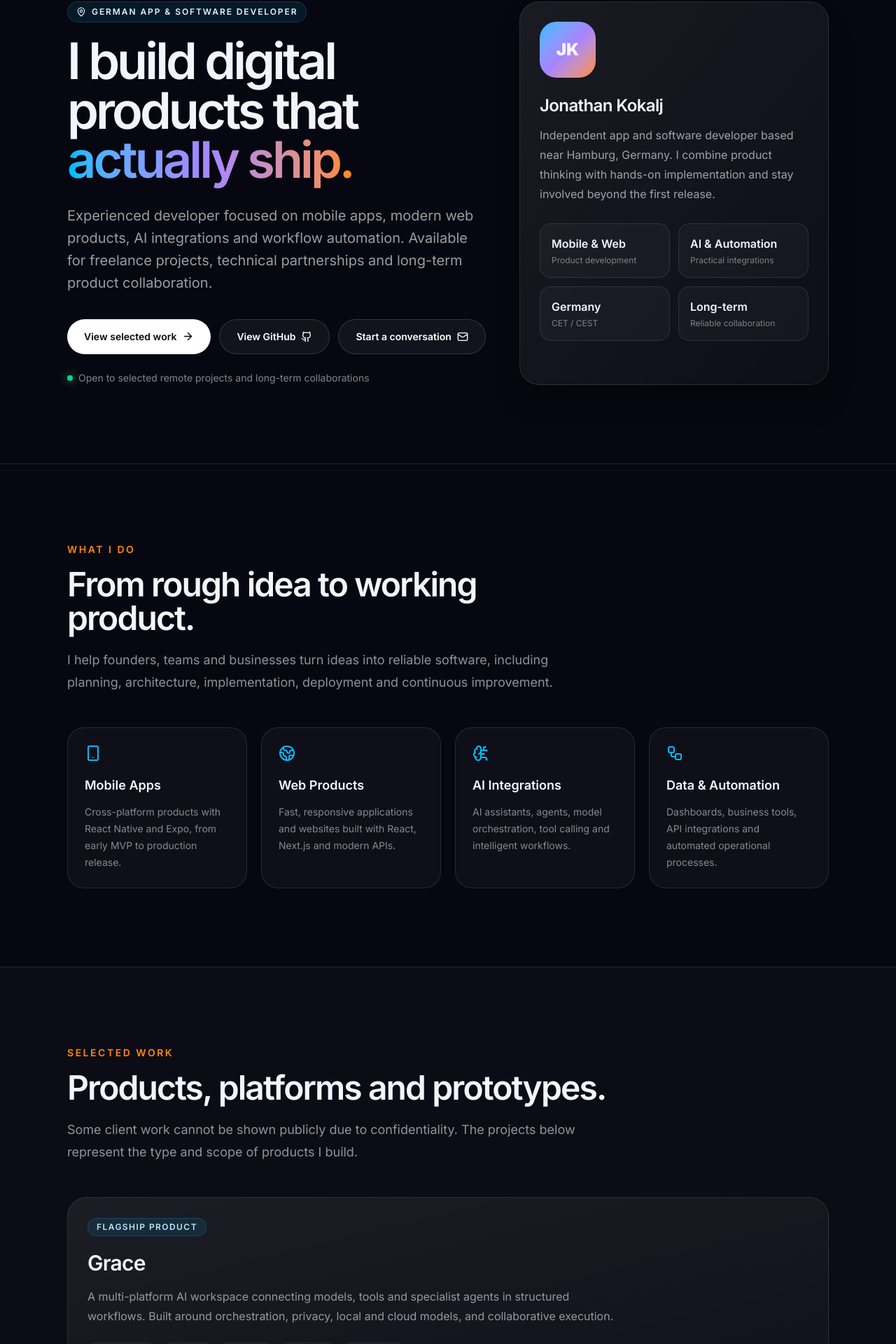
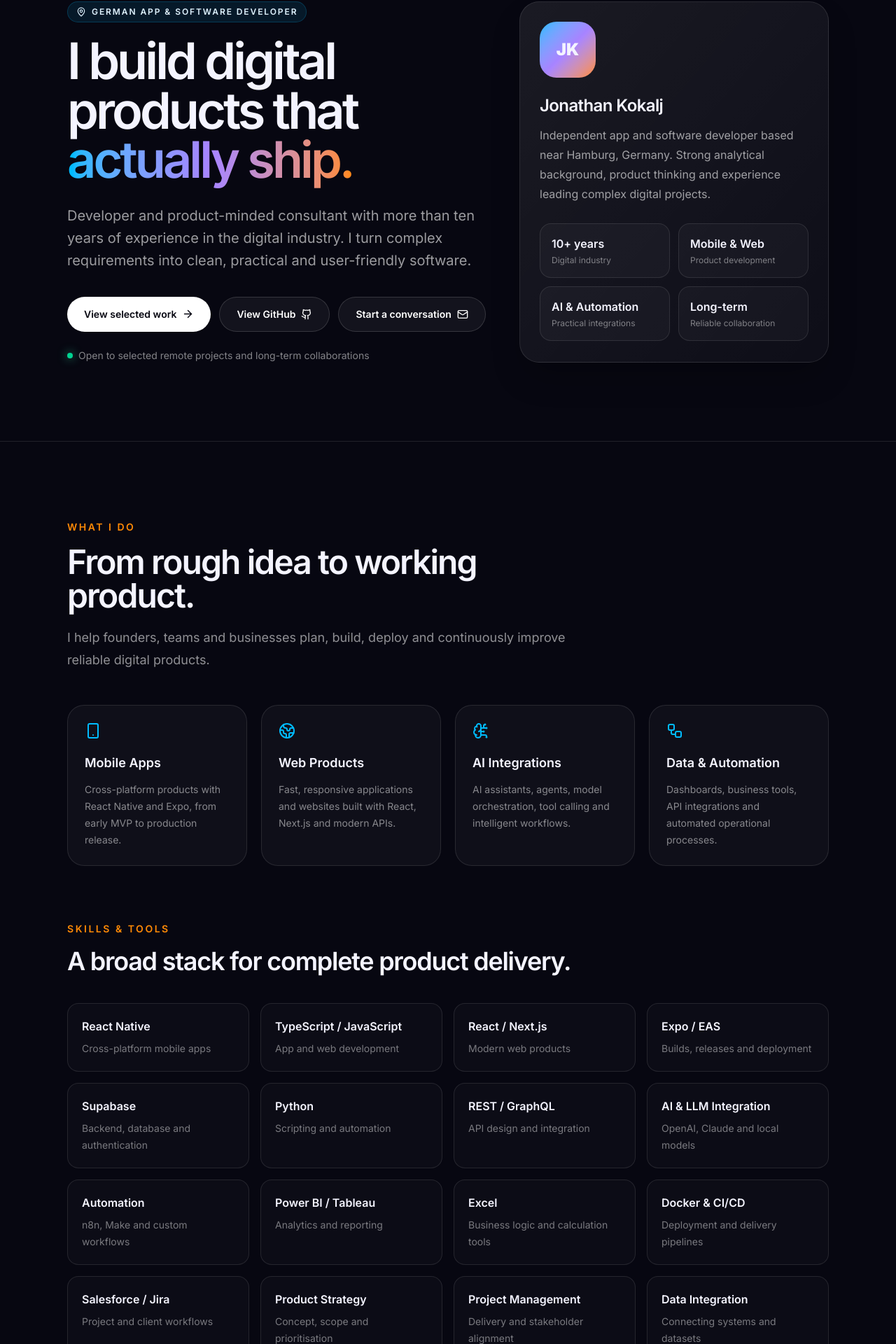
Before and after one commit to rem0ulade/vantura-neu, a Next.js app: page /rem0/portfolio in a window 1280 px wide. Shown: the part 175-2095 px from the top of the page at 70% size. Built offline with nearby package versions, Linux system fonts and the light colour scheme.

Commit message:
Expand portfolio with skills and experience

```diff
--- a/app/rem0/portfolio/page.tsx
+++ b/app/rem0/portfolio/page.tsx
@@ -43,6 +43,25 @@ const capabilities = [
   },
 ]
 
+const skills = [
+  ['React Native', 'Cross-platform mobile apps'],
+  ['TypeScript / JavaScript', 'App and web development'],
+  ['React / Next.js', 'Modern web products'],
+  ['Expo / EAS', 'Builds, releases and deployment'],
+  ['Supabase', 'Backend, database and authentication'],
+  ['Python', 'Scripting and automation'],
+  ['REST / GraphQL', 'API design and integration'],
+  ['AI & LLM Integration', 'OpenAI, Claude and local models'],
+  ['Automation', 'n8n, Make and custom workflows'],
+  ['Power BI / Tableau', 'Analytics and reporting'],
+  ['Excel', 'Business logic and calculation tools'],
+  ['Docker & CI/CD', 'Deployment and delivery pipelines'],
+  ['Salesforce / Jira', 'Project and client workflows'],
+  ['Product Strategy', 'Concept, scope and prioritisation'],
+  ['Project Management', 'Delivery and stakeholder alignment'],
+  ['Data Integration', 'Connecting systems and datasets'],
+]
+
 const projects = [
   {
     title: 'Grace',
@@ -82,6 +101,42 @@ const projects = [
   },
 ]
 
+const experience = [
+  {
+    role: 'Freelance App & Software Developer',
+    company: 'Self-employed · Vantura Studios',
+    text: 'Development of apps, websites and software solutions for businesses and founders. Technical consulting, product concepts, project management and end-to-end implementation.',
+  },
+  {
+    role: 'Senior Manager Strategic Investment',
+    company: 'Weischer.Cinema GmbH',
+    text: 'Condition strategy, investment coordination, controlling of agreements and budgets, market analysis and KPI implementation.',
+  },
+  {
+    role: 'Senior Deal & Inventory Manager',
+    company: 'Publicis Media GmbH',
+    text: 'Budget and contract management for national and international clients, pricing analysis, negotiations, process optimisation and project management.',
+  },
+  {
+    role: 'Client Campaign Manager',
+    company: 'RMS Radio Marketing Services',
+    text: 'Campaign management, client support and project leadership for a Salesforce implementation in campaign management.',
+  },
+  {
+    role: 'Media Dispatcher',
+    company: 'Weischer.Media',
+    text: 'Planning and disposition of cinema advertising for the Swiss market.',
+  },
+]
+
+const certificates = [
+  ['Financial Analysis', 'Institute of Management, Technology and Finance · 2025'],
+  ['International Business Management', 'Human and Emotion: CHRMI · 2025'],
+  ['Economics for Business Leaders', 'LinkedIn Learning · 2024'],
+  ['Excel for Investment Professionals', 'LinkedIn Learning · 2024'],
+  ['Strategic Negotiations', 'LinkedIn Learning · 2024'],
+]
+
 export default function JonathanPortfolioPage() {
   return (
     <div className="min-h-screen bg-[#070711] text-[#f4f4ff]">
@@ -93,18 +148,11 @@ export default function JonathanPortfolioPage() {
           <div className="flex items-center gap-5 text-sm text-white/60">
             <a href="#work" className="hidden hover:text-white sm:block">Work</a>
             <a href="#skills" className="hidden hover:text-white sm:block">Skills</a>
-            <a
-              href="https://github.com/rem0ulade"
-              target="_blank"
-              rel="noreferrer"
-              className="hidden items-center gap-2 hover:text-white sm:inline-flex"
-            >
+            <a href="#experience" className="hidden hover:text-white md:block">Experience</a>
+            <a href="https://github.com/rem0ulade" target="_blank" rel="noreferrer" className="hidden items-center gap-2 hover:text-white sm:inline-flex">
               <Github size={15} /> GitHub
             </a>
-            <a
-              href="mailto:jk@vantura-studios.com?subject=Project%20inquiry%20for%20Jonathan%20Kokalj"
-              className="rounded-full border border-white/15 bg-white/5 px-4 py-2 font-semibold text-white transition hover:bg-white/10"
-            >
+            <a href="mailto:jk@vantura-studios.com?subject=Project%20inquiry%20for%20Jonathan%20Kokalj" className="rounded-full border border-white/15 bg-white/5 px-4 py-2 font-semibold text-white transition hover:bg-white/10">
               Let&apos;s talk
             </a>
           </div>
@@ -122,7 +170,7 @@ export default function JonathanPortfolioPage() {
                 I build digital products that <span className="bg-gradient-to-r from-sky-400 via-violet-400 to-orange-400 bg-clip-text text-transparent">actually ship.</span>
               </h1>
               <p className="mt-7 max-w-2xl text-lg leading-8 text-white/60 sm:text-xl">
-                Experienced developer focused on mobile apps, modern web products, AI integrations and workflow automation. Available for freelance projects, technical partnerships and long-term product collaboration.
+                Developer and product-minded consultant with more than ten years of experience in the digital industry. I turn complex requirements into clean, practical and user-friendly software.
               </p>
               <div className="mt-9 flex flex-col gap-3 sm:flex-row">
                 <a href="#work" className="inline-flex items-center justify-center gap-2 rounded-full bg-white px-6 py-3.5 text-sm font-semibold text-[#070711]">
@@ -145,13 +193,13 @@ export default function JonathanPortfolioPage() {
               <div className="grid h-20 w-20 place-items-center rounded-3xl bg-gradient-to-br from-sky-400 via-violet-400 to-orange-400 text-2xl font-black">JK</div>
               <h2 className="mt-6 text-2xl font-semibold tracking-tight">Jonathan Kokalj</h2>
               <p className="mt-3 leading-7 text-white/60">
-                Independent app and software developer based near Hamburg, Germany. I combine product thinking with hands-on implementation and stay involved beyond the first release.
+                Independent app and software developer based near Hamburg, Germany. Strong analytical background, product thinking and experience leading complex digital projects.
               </p>
               <div className="mt-7 grid grid-cols-2 gap-3">
                 {[
+                  ['10+ years', 'Digital industry'],
                   ['Mobile & Web', 'Product development'],
                   ['AI & Automation', 'Practical integrations'],
-                  ['Germany', 'CET / CEST'],
                   ['Long-term', 'Reliable collaboration'],
                 ].map(([title, text]) => (
                   <div key={title} className="rounded-2xl border border-white/10 bg-white/[0.03] p-4">
@@ -168,7 +216,7 @@ export default function JonathanPortfolioPage() {
           <p className="text-sm font-semibold uppercase tracking-[0.18em] text-orange-400">What I do</p>
           <h2 className="mt-4 max-w-3xl text-4xl font-semibold tracking-[-0.04em] sm:text-5xl">From rough idea to working product.</h2>
           <p className="mt-5 max-w-3xl text-lg leading-8 text-white/55">
-            I help founders, teams and businesses turn ideas into reliable software, including planning, architecture, implementation, deployment and continuous improvement.
+            I help founders, teams and businesses plan, build, deploy and continuously improve reliable digital products.
           </p>
           <div className="mt-12 grid gap-5 sm:grid-cols-2 lg:grid-cols-4">
             {capabilities.map(({ icon: Icon, title, text }) => (
@@ -178,6 +226,19 @@ export default function JonathanPortfolioPage() {
                 <p className="mt-3 text-sm leading-6 text-white/50">{text}</p>
               </article>
             ))}
+          </div>
+
+          <div className="mt-20">
+            <p className="text-sm font-semibold uppercase tracking-[0.18em] text-orange-400">Skills & tools</p>
+            <h2 className="mt-4 text-3xl font-semibold tracking-[-0.035em] sm:text-4xl">A broad stack for complete product delivery.</h2>
+            <div className="mt-10 grid gap-4 sm:grid-cols-2 lg:grid-cols-4">
+              {skills.map(([title, text]) => (
+                <article key={title} className="rounded-2xl border border-white/10 bg-white/[0.025] p-5">
+                  <h3 className="font-semibold">{title}</h3>
+                  <p className="mt-2 text-sm leading-6 text-white/45">{text}</p>
+                </article>
+              ))}
+            </div>
           </div>
         </section>
 
@@ -190,20 +251,47 @@ export default function JonathanPortfolioPage() {
             </p>
             <div className="mt-12 grid gap-6 md:grid-cols-2">
               {projects.map((project) => (
-                <article
-                  key={project.title}
-                  className={`rounded-[28px] border border-white/10 bg-gradient-to-br from-white/[0.07] to-white/[0.025] p-7 ${project.featured ? 'md:col-span-2' : ''}`}
-                >
-                  <div className="inline-flex rounded-full border border-sky-400/20 bg-sky-400/10 px-3 py-1 text-xs font-semibold uppercase tracking-[0.12em] text-sky-200">
-                    {project.label}
-                  </div>
+                <article key={project.title} className={`rounded-[28px] border border-white/10 bg-gradient-to-br from-white/[0.07] to-white/[0.025] p-7 ${project.featured ? 'md:col-span-2' : ''}`}>
+                  <div className="inline-flex rounded-full border border-sky-400/20 bg-sky-400/10 px-3 py-1 text-xs font-semibold uppercase tracking-[0.12em] text-sky-200">{project.label}</div>
                   <h3 className="mt-5 text-2xl font-semibold tracking-tight sm:text-3xl">{project.title}</h3>
                   <p className="mt-4 max-w-3xl leading-7 text-white/55">{project.description}</p>
                   <div className="mt-6 flex flex-wrap gap-2">
-                    {project.tags.map((tag) => (
-                      <span key={tag} className="rounded-full border border-white/10 px-3 py-1 text-xs text-white/70">{tag}</span>
-                    ))}
+                    {project.tags.map((tag) => <span key={tag} className="rounded-full border border-white/10 px-3 py-1 text-xs text-white/70">{tag}</span>)}
                   </div>
+                </article>
+              ))}
+            </div>
+          </div>
+        </section>
+
+        <section id="experience" className="mx-auto max-w-6xl px-6 py-20 lg:px-8 lg:py-28">
+          <p className="text-sm font-semibold uppercase tracking-[0.18em] text-orange-400">Experience</p>
+          <h2 className="mt-4 max-w-3xl text-4xl font-semibold tracking-[-0.04em] sm:text-5xl">Technical delivery backed by business experience.</h2>
+          <p className="mt-5 max-w-3xl text-lg leading-8 text-white/55">
+            My background combines software development, analytics, commercial strategy, negotiation and project leadership.
+          </p>
+          <div className="mt-12 space-y-5">
+            {experience.map((item) => (
+              <article key={`${item.role}-${item.company}`} className="grid gap-4 rounded-[24px] border border-white/10 bg-white/[0.03] p-6 md:grid-cols-[.8fr_1.2fr] md:p-7">
+                <div>
+                  <h3 className="text-xl font-semibold">{item.role}</h3>
+                  <p className="mt-2 text-sm font-medium text-orange-300">{item.company}</p>
+                </div>
+                <p className="leading-7 text-white/55">{item.text}</p>
+              </article>
+            ))}
+          </div>
+        </section>
+
+        <section className="border-y border-white/10 bg-white/[0.02]">
+          <div className="mx-auto max-w-6xl px-6 py-20 lg:px-8 lg:py-24">
+            <p className="text-sm font-semibold uppercase tracking-[0.18em] text-orange-400">Certificates</p>
+            <h2 className="mt-4 text-3xl font-semibold tracking-[-0.035em] sm:text-4xl">Continuous learning across technology and business.</h2>
+            <div className="mt-10 grid gap-4 sm:grid-cols-2 lg:grid-cols-3">
+              {certificates.map(([title, issuer]) => (
+                <article key={title} className="rounded-2xl border border-white/10 bg-white/[0.03] p-5">
+                  <h3 className="font-semibold">{title}</h3>
+                  <p className="mt-2 text-sm leading-6 text-white/45">{issuer}</p>
                 </article>
               ))}
             </div>
@@ -237,9 +325,7 @@ export default function JonathanPortfolioPage() {
             <div className="flex flex-col items-start justify-between gap-8 lg:flex-row lg:items-center">
               <div>
                 <h2 className="text-3xl font-semibold tracking-[-0.04em] sm:text-4xl">Have an app, product or idea in mind?</h2>
-                <p className="mt-4 max-w-2xl text-lg leading-8 text-white/55">
-                  Small initial budgets are not automatically a deal-breaker when the project, people and long-term potential make sense.
-                </p>
+                <p className="mt-4 max-w-2xl text-lg leading-8 text-white/55">Small initial budgets are not automatically a deal-breaker when the project, people and long-term potential make sense.</p>
               </div>
               <a href="mailto:jk@vantura-studios.com?subject=Project%20inquiry%20for%20Jonathan%20Kokalj" className="inline-flex shrink-0 items-center gap-2 rounded-full bg-white px-6 py-3.5 text-sm font-semibold text-[#070711]">
                 Email me <Mail size={17} />
@@ -253,9 +339,7 @@ export default function JonathanPortfolioPage() {
         <div className="mx-auto flex max-w-6xl flex-col justify-between gap-4 sm:flex-row">
           <span>© 2026 Jonathan Kokalj · Vantura Studios</span>
           <div className="flex gap-5">
-            <a href="https://github.com/rem0ulade" target="_blank" rel="noreferrer" className="inline-flex items-center gap-2 hover:text-white">
-              <Github size={15} /> github.com/rem0ulade
-            </a>
+            <a href="https://github.com/rem0ulade" target="_blank" rel="noreferrer" className="inline-flex items-center gap-2 hover:text-white"><Github size={15} /> github.com/rem0ulade</a>
             <Link href="/" className="hover:text-white">Vantura Studios</Link>
           </div>
         </div>
```
